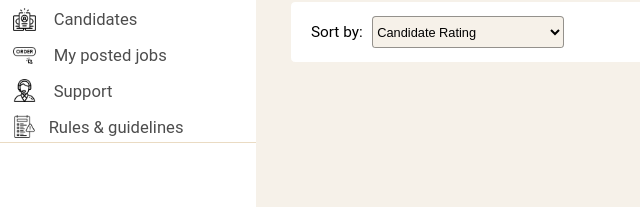
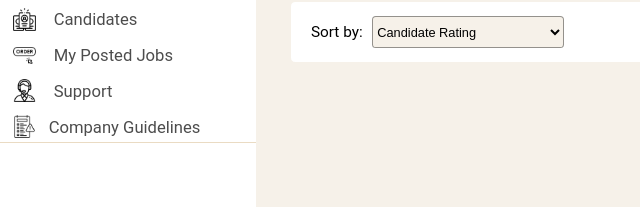
Before and after one commit to karanjasan/Enkaarefinished, a website: page employerdashboard.html in a window 1280 px wide. Shown: the part 171-378 px from the top of the page, 0-640 px from the left. Drawn offline with Linux system fonts and the light colour scheme; no server answers.

Commit message:
Co-authored-by: AGbaby09 <AGbaby09@users.noreply.github.com>

```diff
--- a/employerdashboard.html
+++ b/employerdashboard.html
@@ -142,7 +142,7 @@
         <a href="/myjoposts.html">
           <div onclick="orderd()" id="vague2" class="mbids navhv">
             <img src="/images/order-now.png" alt="" />
-            <p id="pb">My posted jobs</p>
+            <p id="pb">My Posted Jobs</p>
           </div>
         </a>
 
@@ -161,7 +161,7 @@
         </div>
         <div class="rules navhv">
           <img src="/images/guidelines.png" alt="" />
-          <p id="rb">Rules & guidelines</p>
+          <p id="rb">Company Guidelines</p>
         </div>
       </div>
       <div onmouseleave="hidepoptions()" class="poptions">
```
